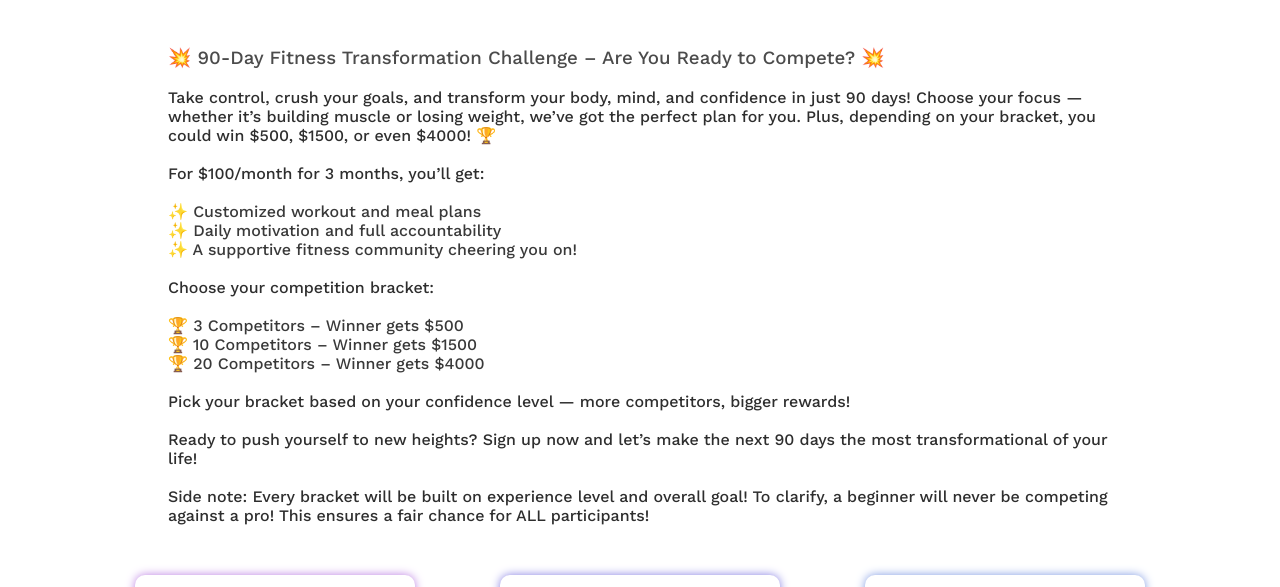
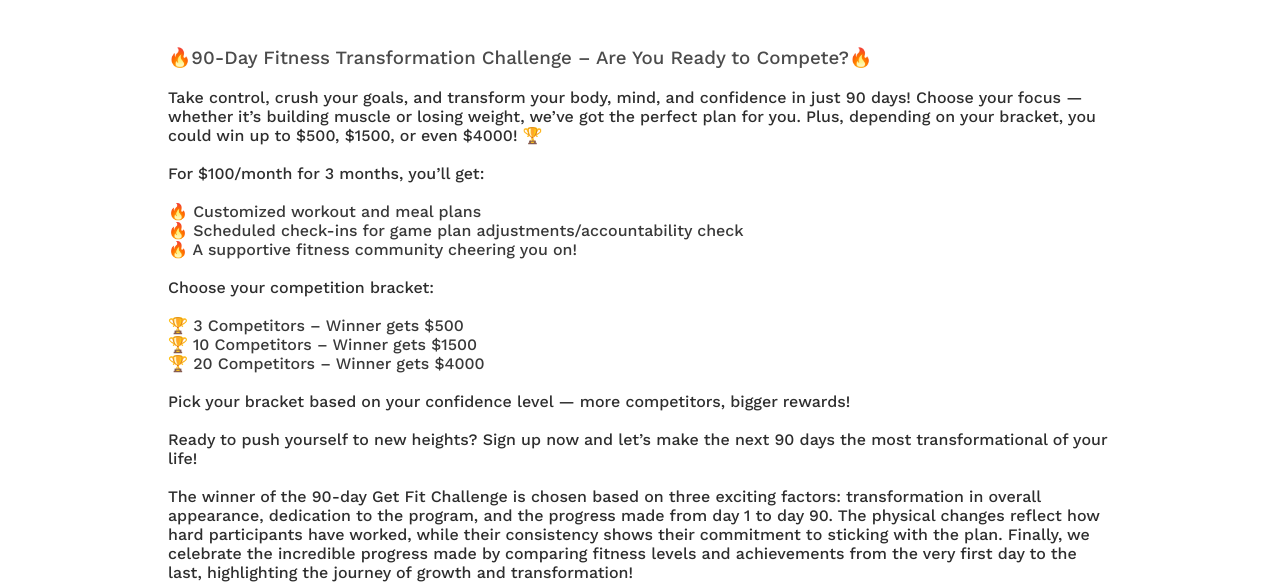
Before and after one commit to kairblarson/JaysTraining, a website: page challenge.html in a window 1280 px wide. Shown: the part 200-787 px from the top of the page. Drawn offline with nearby package versions, Linux system fonts and the light colour scheme.

Commit message:
small text updates and adding some texts

```diff
--- a/challenge.html
+++ b/challenge.html
@@ -45,20 +45,20 @@
                         <p class="merch-name">JAYS</p>
                         <h2 class="content-box-7-title">90 DAY CHALLENGE</h2>
                     </div>
-                    <div style="display: flex; align-items: left; justify-content: center; flex-direction: column; width: 80%; margin-bottom: 50px">
-                        <h3>💥 90-Day Fitness Transformation Challenge – Are You Ready to Compete? 💥</h3>
+                    <div class="content-box-7-text-container">
+                        <h3>🔥90-Day Fitness Transformation Challenge – Are You Ready to Compete?🔥</h3>
                         <br />
                         <p>
                             Take control, crush your goals, and transform your body, mind, and confidence in just 90 days! Choose your focus — whether it’s building muscle or losing weight, we’ve got
-                            the perfect plan for you. Plus, depending on your bracket, you could win $500, $1500, or even $4000! 🏆
+                            the perfect plan for you. Plus, depending on your bracket, you could win up to $500, $1500, or even $4000! 🏆
                         </p>
                         <br />
                         <p>For $100/month for 3 months, you’ll get:</p>
                         <br />
                         <ul style="list-style: none">
-                            <li>✨ Customized workout and meal plans</li>
-                            <li>✨ Daily motivation and full accountability</li>
-                            <li>✨ A supportive fitness community cheering you on!</li>
+                            <li>🔥 Customized workout and meal plans</li>
+                            <li>🔥 Scheduled check-ins for game plan adjustments/accountability check</li>
+                            <li>🔥 A supportive fitness community cheering you on!</li>
                         </ul>
                         <br />
                         <p>Choose your competition bracket:</p>
@@ -74,7 +74,14 @@
                         <p>Ready to push yourself to new heights? Sign up now and let’s make the next 90 days the most transformational of your life!</p>
                         <br />
                         <p>
-                            Side note: Every bracket will be built on experience level and overall goal! To clarify, a beginner will never be competing against a pro! This ensures a fair chance for
+                            The winner of the 90-day Get Fit Challenge is chosen based on three exciting factors: transformation in overall appearance, dedication to the program, and the progress made
+                            from day 1 to day 90. The physical changes reflect how hard participants have worked, while their consistency shows their commitment to sticking with the plan. Finally, we
+                            celebrate the incredible progress made by comparing fitness levels and achievements from the very first day to the last, highlighting the journey of growth and
+                            transformation!
+                        </p>
+                        <br />
+                        <p>
+                            <strong style="font-weight: bold;">Side note:</strong> Every bracket will be built on experience level and overall goal! To clarify, a beginner will never be competing against a pro! This ensures a fair chance for
                             ALL participants!
                         </p>
                     </div>
--- a/styles.css
+++ b/styles.css
@@ -166,6 +166,17 @@ select {
     text-align: start;
     color: rgb(46, 46, 46);
 }
+.content-box-7-title {
+    text-align: center;
+}
+.content-box-7-text-container {
+    display: flex;
+    align-items: left;
+    justify-content: center;
+    flex-direction: column;
+    width: 80%;
+    margin-bottom: 50px;
+}
 .content-box-5-title {
     margin-block: 50px;
 }
@@ -271,11 +282,14 @@ li {
     top: 0;
     left: 0;
 }
-.content-box-3-programs-container {
+.content-box-3-programs-container, .content-box-7-text {
     display: flex;
     flex-direction: row;
     width: 100%;
     justify-content: space-evenly;
+}
+.content-box-7-text {
+    max-width: 800px;
 }
 .content-box-3-program-content {
     /* background-color: orange; */
@@ -769,6 +783,9 @@ a {
     .merch-other-img {
         width: 50px;
     }
+    .content-box-7-text-container {
+        width: 100%;
+    }
 }
 
 @media (max-height: 700px) {
```
Also changed, not shown: index.html (+5 -5 lines).
